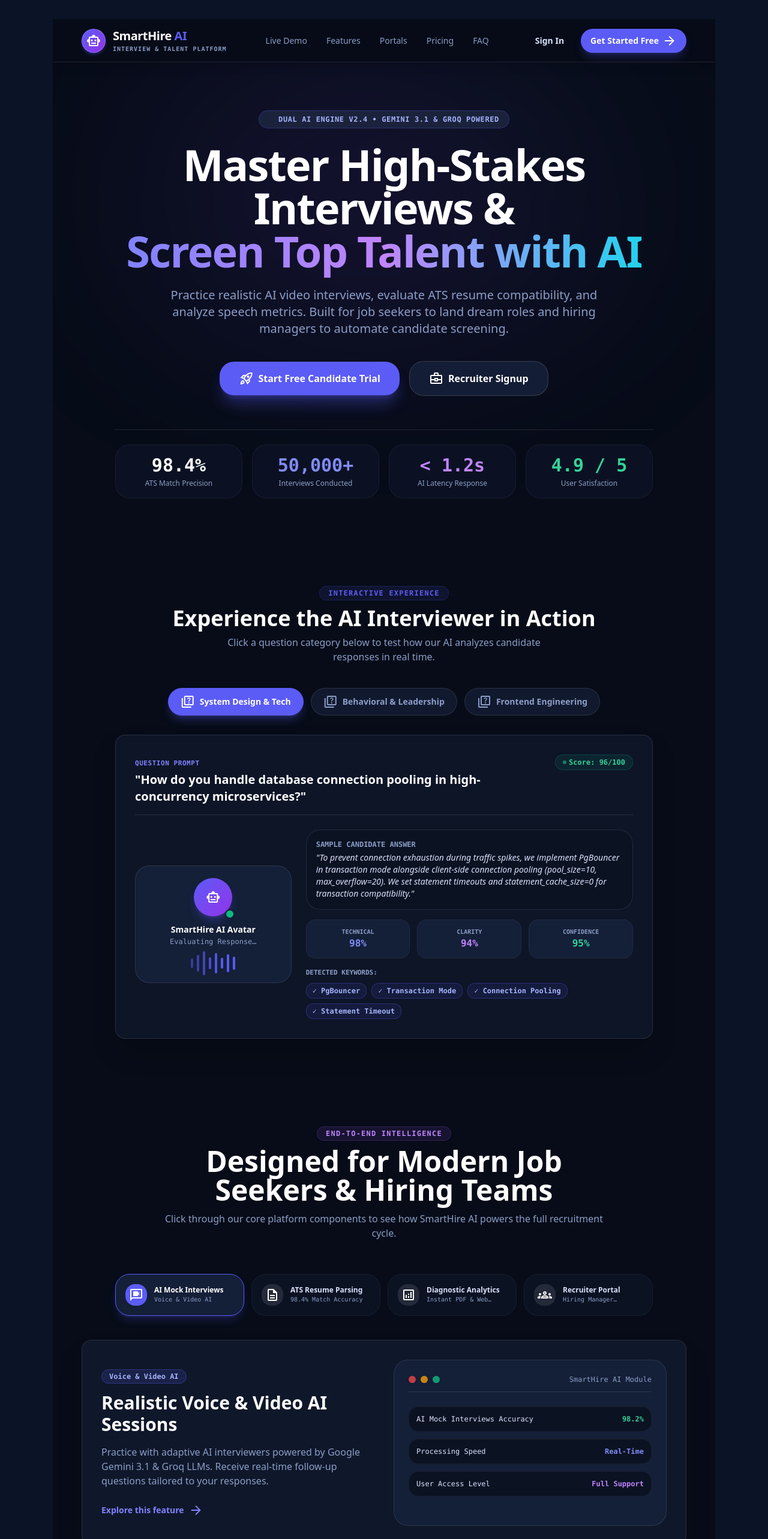
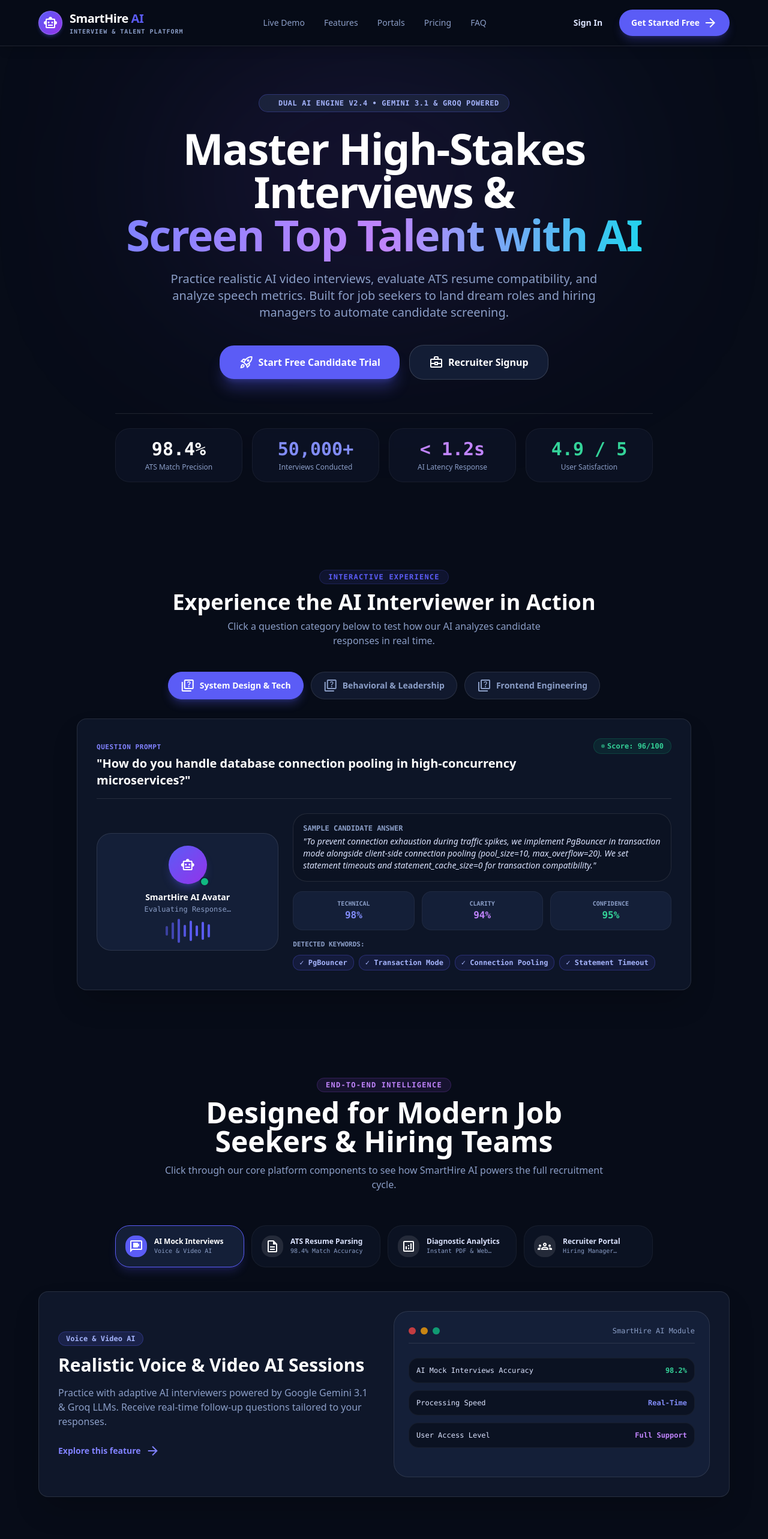
Before and after one commit to 620593/Smart-Hire-Ai, a React (Vite) app in the folder frontend/: page / in a window 1280 px wide. Shown: the top 2566 px of the page at 60% size. Built offline with nearby package versions, Linux system fonts and the light colour scheme; no server answers.

Commit message:
fix: remove container width constraints for 100% full screen edge-to-edge layout with 0 outer margins

```diff
--- a/frontend/src/components/layout/MainLayout.tsx
+++ b/frontend/src/components/layout/MainLayout.tsx
@@ -8,8 +8,8 @@
 
 export function MainLayout({ children }: MainLayoutProps) {
   return (
-    <div className="min-h-screen bg-background text-foreground">
-      <main className="mx-auto flex min-h-screen w-full max-w-6xl flex-col px-6 py-8">
+    <div className="min-h-screen bg-[#070c18] text-[#dae2fd] w-full m-0 p-0 overflow-x-hidden">
+      <main className="w-full min-h-screen m-0 p-0">
         {children ?? <Outlet />}
       </main>
     </div>
--- a/frontend/src/pages/Landing/LandingPage.tsx
+++ b/frontend/src/pages/Landing/LandingPage.tsx
@@ -153,8 +153,8 @@
     <div className="min-h-screen bg-[#070c18] text-[#dae2fd] font-sans selection:bg-[#5b5cf6] selection:text-white overflow-x-hidden">
 
       {/* ─── STICKY GLASS NAVBAR ─── */}
-      <nav className="bg-[#070c18]/80 backdrop-blur-xl border-b border-white/10 w-full sticky top-0 z-50 shadow-lg transition-all">
-        <div className="flex justify-between items-center px-6 md:px-12 py-3.5 max-w-[1280px] mx-auto">
+      <nav className="bg-[#070c18]/90 backdrop-blur-xl border-b border-white/10 w-full sticky top-0 z-50 shadow-lg transition-all">
+        <div className="flex justify-between items-center px-6 md:px-12 lg:px-16 py-4 w-full">
           {/* Brand Logo */}
           <Link to="/" className="flex items-center gap-3 group">
             <div className="w-10 h-10 bg-gradient-to-br from-[#5b5cf6] to-purple-600 rounded-xl flex items-center justify-center border border-white/20 shadow-md shadow-[#5b5cf6]/30 group-hover:scale-105 transition-transform">
@@ -189,7 +189,7 @@
             </Link>
             <Link
               to="/register"
-              className="bg-[#5b5cf6] hover:bg-[#4b4ce6] text-white px-4 py-2 rounded-xl text-sm font-bold shadow-lg shadow-[#5b5cf6]/25 hover:shadow-[#5b5cf6]/40 active:scale-95 transition-all flex items-center gap-1.5"
+              className="bg-[#5b5cf6] hover:bg-[#4b4ce6] text-white px-5 py-2.5 rounded-xl text-sm font-bold shadow-lg shadow-[#5b5cf6]/25 hover:shadow-[#5b5cf6]/40 active:scale-95 transition-all flex items-center gap-1.5"
             >
               <span>Get Started Free</span>
               <span className="material-symbols-outlined text-[18px]">arrow_forward</span>
@@ -199,7 +199,8 @@
       </nav>
 
       {/* ─── HERO SECTION ─── */}
-      <section className="relative pt-20 pb-20 px-4 md:px-12 max-w-[1280px] mx-auto overflow-hidden">
+      <section className="relative pt-20 pb-20 px-6 md:px-12 lg:px-16 w-full overflow-hidden">
+
         {/* Ambient Gradient Orbs */}
         <div className="absolute top-10 left-1/2 -translate-x-1/2 w-[700px] h-[350px] bg-gradient-to-tr from-[#5b5cf6]/20 via-purple-600/15 to-cyan-500/10 rounded-full blur-[140px] pointer-events-none" />
 
@@ -286,7 +287,7 @@
       </section>
 
       {/* ─── LIVE INTERACTIVE DEMO WIDGET ─── */}
-      <section id="demo" className="py-16 px-4 md:px-12 max-w-[1280px] mx-auto">
+      <section id="demo" className="py-16 px-6 md:px-12 lg:px-16 w-full">
         <div className="text-center mb-10">
           <span className="text-xs font-mono font-bold text-[#5b5cf6] uppercase tracking-widest bg-[#5b5cf6]/10 px-3.5 py-1 rounded-full border border-[#5b5cf6]/20">
             Interactive Experience
@@ -318,7 +319,7 @@
         </div>
 
         {/* Live Interactive Preview Box */}
-        <div className="bg-[#0f172a]/90 border border-white/10 rounded-2xl p-6 md:p-8 max-w-4xl mx-auto shadow-2xl backdrop-blur-xl relative overflow-hidden">
+        <div className="bg-[#0f172a]/90 border border-white/10 rounded-2xl p-6 md:p-8 max-w-5xl mx-auto shadow-2xl backdrop-blur-xl relative overflow-hidden">
           {/* Question Title */}
           <div className="flex items-start justify-between gap-4 mb-6 pb-4 border-b border-white/10">
             <div>
@@ -406,7 +407,7 @@
       </section>
 
       {/* ─── FEATURE SHOWCASE TABS ─── */}
-      <section id="features" className="py-20 px-4 md:px-12 max-w-[1280px] mx-auto">
+      <section id="features" className="py-20 px-6 md:px-12 lg:px-16 w-full">
         <div className="text-center max-w-3xl mx-auto mb-14">
           <span className="text-xs font-mono font-bold text-purple-400 uppercase tracking-widest bg-purple-500/10 px-3.5 py-1 rounded-full border border-purple-500/20">
             End-to-End Intelligence
@@ -455,7 +456,7 @@
             initial={{ opacity: 0, y: 15 }}
             animate={{ opacity: 1, y: 0 }}
             transition={{ duration: 0.3 }}
-            className="bg-[#0f172a] border border-white/10 rounded-2xl p-8 max-w-5xl mx-auto shadow-2xl relative overflow-hidden grid grid-cols-1 lg:grid-cols-12 gap-8 items-center"
+            className="bg-[#0f172a] border border-white/10 rounded-2xl p-8 max-w-6xl mx-auto shadow-2xl relative overflow-hidden grid grid-cols-1 lg:grid-cols-12 gap-8 items-center"
           >
             {/* Left Content */}
             <div className="lg:col-span-6 space-y-4">
@@ -510,7 +511,7 @@
       </section>
 
       {/* ─── ALL PLATFORM CAPABILITIES GRID ─── */}
-      <section className="py-20 px-4 md:px-12 max-w-[1280px] mx-auto border-t border-white/10">
+      <section className="py-20 px-6 md:px-12 lg:px-16 w-full border-t border-white/10">
         <div className="text-center max-w-3xl mx-auto mb-16">
           <h2 className="text-3xl md:text-4xl font-extrabold text-white">
             Comprehensive Suite of AI Features
@@ -520,7 +521,7 @@
           </p>
         </div>
 
-        <div className="grid grid-cols-1 md:grid-cols-2 lg:grid-cols-3 gap-6">
+        <div className="grid grid-cols-1 md:grid-cols-2 lg:grid-cols-3 gap-6 max-w-7xl mx-auto">
           {PLATFORM_CAPABILITIES.map((cap, i) => (
             <div
               key={i}
@@ -544,7 +545,7 @@
       </section>
 
       {/* ─── DUAL PORTAL SHOWCASE (CANDIDATES VS RECRUITERS) ─── */}
-      <section id="portals" className="py-20 px-4 md:px-12 max-w-[1280px] mx-auto border-t border-white/10">
+      <section id="portals" className="py-20 px-6 md:px-12 lg:px-16 w-full border-t border-white/10">
         <div className="text-center max-w-3xl mx-auto mb-16">
           <span className="text-xs font-mono font-bold text-cyan-400 uppercase tracking-widest bg-cyan-500/10 px-3.5 py-1 rounded-full border border-cyan-500/20">
             Tailored Experiences
@@ -554,7 +555,7 @@
           </h2>
         </div>
 
-        <div className="grid grid-cols-1 md:grid-cols-2 gap-8">
+        <div className="grid grid-cols-1 md:grid-cols-2 gap-8 max-w-6xl mx-auto">
           {/* Candidate Card */}
           <div className="bg-gradient-to-b from-[#141f38] to-[#0f172a] border border-[#5b5cf6]/30 p-8 rounded-2xl shadow-xl flex flex-col justify-between">
             <div>
@@ -634,7 +635,7 @@
       </section>
 
       {/* ─── PRICING SECTION ─── */}
-      <section id="pricing" className="py-20 px-4 md:px-12 max-w-[1280px] mx-auto border-t border-white/10">
+      <section id="pricing" className="py-20 px-6 md:px-12 lg:px-16 w-full border-t border-white/10">
         <div className="text-center max-w-3xl mx-auto mb-12">
           <span className="text-xs font-mono font-bold text-emerald-400 uppercase tracking-widest bg-emerald-500/10 px-3.5 py-1 rounded-full border border-emerald-500/20">
             Simple Pricing
@@ -666,7 +667,7 @@
         </div>
 
         {/* Pricing Cards */}
-        <div className="grid grid-cols-1 md:grid-cols-3 gap-6 max-w-5xl mx-auto">
+        <div className="grid grid-cols-1 md:grid-cols-3 gap-6 max-w-6xl mx-auto">
           {/* Starter Plan */}
           <div className="bg-[#0f172a] border border-white/10 p-8 rounded-2xl flex flex-col justify-between">
             <div>
@@ -766,7 +767,7 @@
       </section>
 
       {/* ─── FREQUENTLY ASKED QUESTIONS (FAQ) ACCORDION ─── */}
-      <section id="faq" className="py-20 px-4 md:px-12 max-w-[1280px] mx-auto border-t border-white/10">
+      <section id="faq" className="py-20 px-6 md:px-12 lg:px-16 w-full border-t border-white/10">
         <div className="text-center max-w-3xl mx-auto mb-14">
           <h2 className="text-3xl md:text-4xl font-extrabold text-white">
             Frequently Asked Questions
@@ -776,7 +777,7 @@
           </p>
         </div>
 
-        <div className="max-w-3xl mx-auto space-y-4">
+        <div className="max-w-4xl mx-auto space-y-4">
           {FAQ_ITEMS.map((item, idx) => (
             <div
               key={idx}
@@ -813,9 +814,9 @@
       </section>
 
       {/* ─── FINAL CALL TO ACTION FOOTER BANNER ─── */}
-      <section className="py-16 px-4 md:px-12 max-w-[1280px] mx-auto mb-12">
-        <div className="bg-gradient-to-r from-[#5b5cf6] via-purple-600 to-indigo-700 rounded-3xl p-10 md:p-14 text-center text-white shadow-2xl relative overflow-hidden">
-          <div className="max-w-2xl mx-auto relative z-10">
+      <section className="py-16 px-6 md:px-12 lg:px-16 w-full mb-12">
+        <div className="bg-gradient-to-r from-[#5b5cf6] via-purple-600 to-indigo-700 rounded-3xl p-10 md:p-14 text-center text-white shadow-2xl relative overflow-hidden max-w-6xl mx-auto">
+          <div className="max-w-3xl mx-auto relative z-10">
             <h2 className="text-3xl md:text-5xl font-extrabold tracking-tight mb-4">
               Ready to Excel in Your Next Interview?
             </h2>
@@ -841,8 +842,8 @@
       </section>
 
       {/* ─── FOOTER ─── */}
-      <footer className="bg-[#040812] py-12 border-t border-white/10">
-        <div className="max-w-[1280px] mx-auto px-6 md:px-12">
+      <footer className="bg-[#040812] py-12 border-t border-white/10 w-full">
+        <div className="w-full px-6 md:px-12 lg:px-16">
           <div className="flex flex-col md:flex-row justify-between items-center gap-6">
             <div className="flex items-center gap-3">
               <div className="w-8 h-8 rounded-lg bg-[#5b5cf6] flex items-center justify-center text-white font-bold">
@@ -863,6 +864,7 @@
           </div>
         </div>
       </footer>
+
     </div>
   );
 }
```
